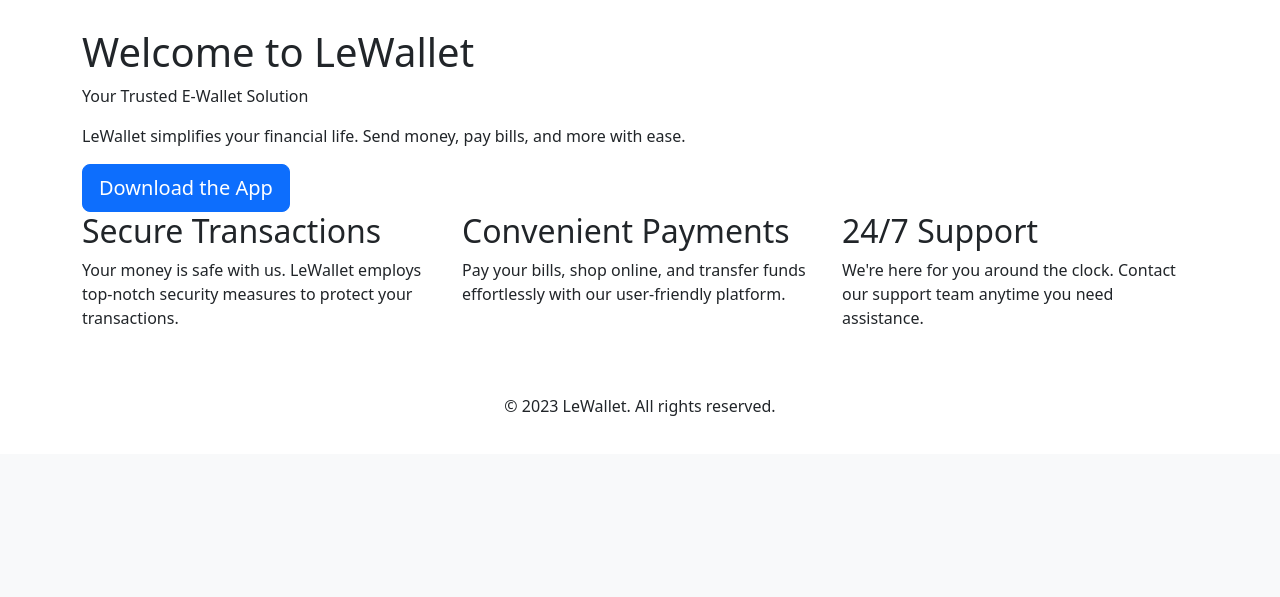
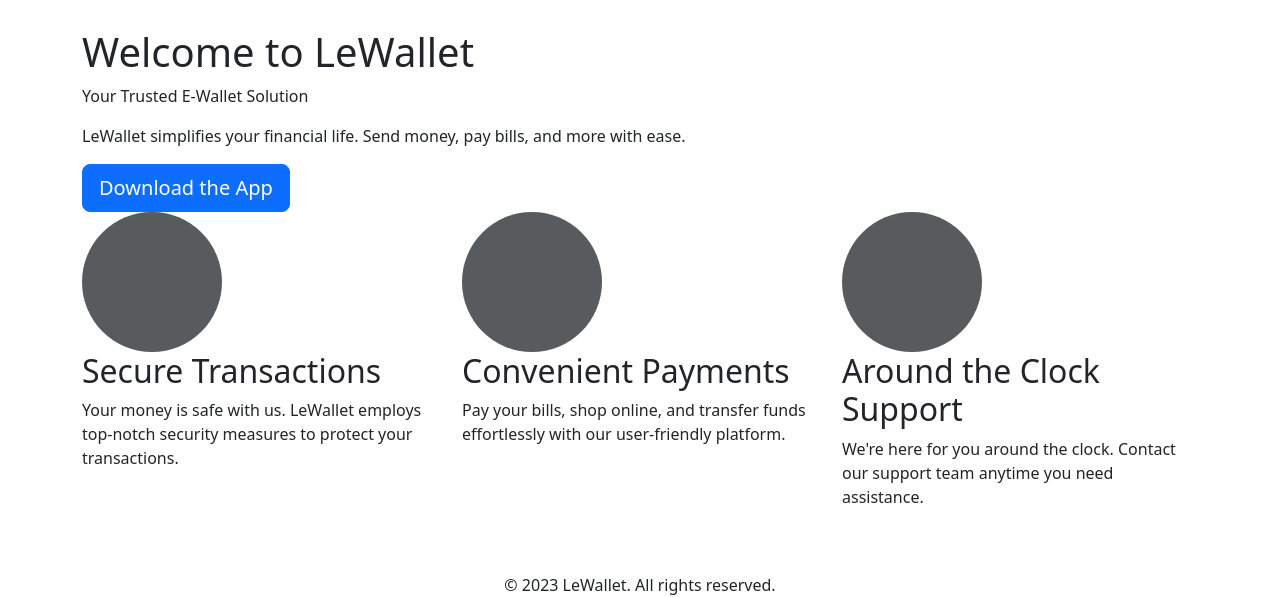
Before and after one commit to IanFH/TikTok, a Flask app: page / in a window 1280 px wide. Shown: the part 346-943 px from the top of the page. Before the commit the page ends 762 px from the top, so only its background shows below. Run offline with Flask 3, Linux system fonts and the light colour scheme.

Commit message:
git commit -message implemented html

```diff
--- a/src/templates/index.html
+++ b/src/templates/index.html
@@ -1,6 +1,7 @@
 {% extends "layout.html" %}
 
 {% block page_title %}LeWallet - Your Digital Wallet{% endblock %}
+
 {% block content %}
 <section class="container mt-5">
     <div class="jumbotron">
@@ -12,17 +13,20 @@
 
     <div class="row">
         <div class="col-lg-4">
-            <h2>Secure Transactions</h2>
-            <p>Your money is safe with us. LeWallet employs top-notch security measures to protect your transactions.</p>
-        </div>
+          <svg class="bd-placeholder-img rounded-circle" width="140" height="140" xmlns="http://www.w3.org/2000/svg" role="img" aria-label="Placeholder" preserveAspectRatio="xMidYMid slice" focusable="false"><title>Placeholder</title><rect width="100%" height="100%" fill="var(--bs-secondary-color)"></rect></svg>
+          <h2 class="fw-normal">Secure Transactions</h2>
+          <p>Your money is safe with us. LeWallet employs top-notch security measures to protect your transactions.</p>
+        </div><!-- /.col-lg-4 -->
         <div class="col-lg-4">
-            <h2>Convenient Payments</h2>
-            <p>Pay your bills, shop online, and transfer funds effortlessly with our user-friendly platform.</p>
-        </div>
+          <svg class="bd-placeholder-img rounded-circle" width="140" height="140" xmlns="http://www.w3.org/2000/svg" role="img" aria-label="Placeholder" preserveAspectRatio="xMidYMid slice" focusable="false"><title>Placeholder</title><rect width="100%" height="100%" fill="var(--bs-secondary-color)"></rect></svg>
+          <h2 class="fw-normal">Convenient Payments</h2>
+          <p>Pay your bills, shop online, and transfer funds effortlessly with our user-friendly platform.</p>
+        </div><!-- /.col-lg-4 -->
         <div class="col-lg-4">
-            <h2>24/7 Support</h2>
-            <p>We're here for you around the clock. Contact our support team anytime you need assistance.</p>
-        </div>
-    </div>
+          <svg class="bd-placeholder-img rounded-circle" width="140" height="140" xmlns="http://www.w3.org/2000/svg" role="img" aria-label="Placeholder" preserveAspectRatio="xMidYMid slice" focusable="false"><title>Placeholder</title><rect width="100%" height="100%" fill="var(--bs-secondary-color)"></rect></svg>
+          <h2 class="fw-normal">Around the Clock Support</h2>
+          <p>We're here for you around the clock. Contact our support team anytime you need assistance.</p>
+        </div><!-- /.col-lg-4 -->
+      </div>
 </section>
 {% endblock %}
```
